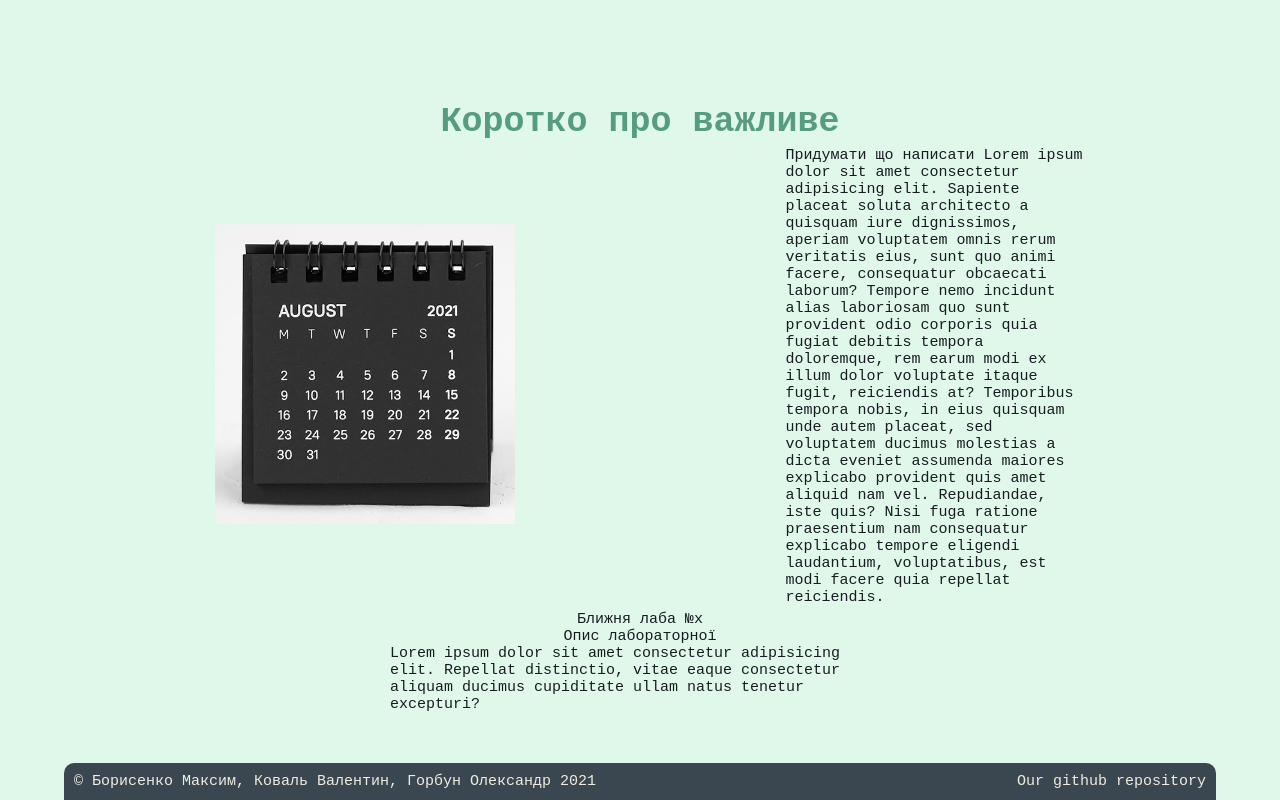
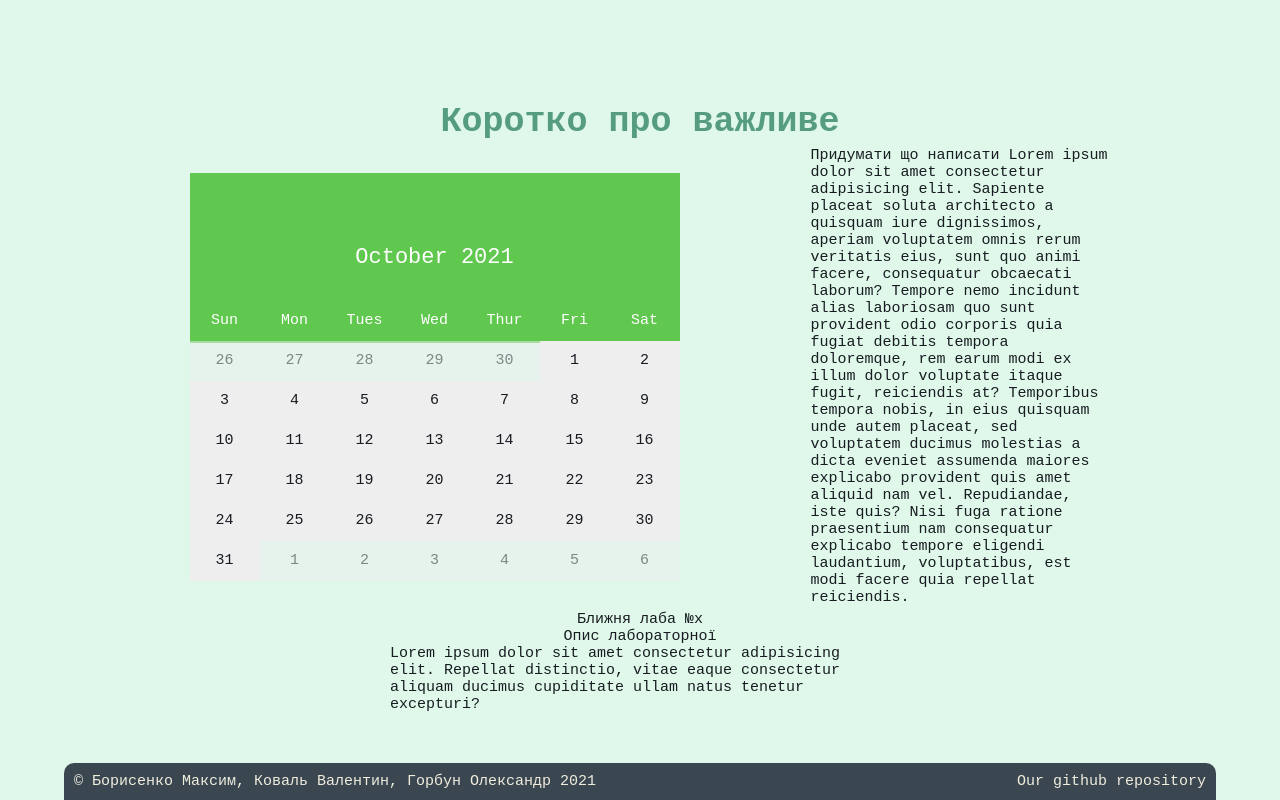
Before and after one commit to bormaxvel/Cursova-lab-site, a website built with Parcel: page src/index.html in a window 1280 px wide. Shown: the part 1810-2610 px from the top of the page. Built offline with nearby package versions, Linux system fonts and the light colour scheme.

Commit message:
CalendarV1

```diff
--- a/src/index.html
+++ b/src/index.html
@@ -69,7 +69,7 @@
 		<div class="block" id="">
 			<h1 class="textAlignCentr">Коротко про важливе</h1>
 			<div class="kalendKilk">
-				<div class="kalend"><img src="img\kalend.jpg" alt=""></div>
+				<div class="kalend"><div id="calendar"></div></div>
 				<div class="vaglyve">
 					<div>Придумати що написати
 						Lorem ipsum dolor sit amet consectetur adipisicing elit. Sapiente placeat soluta architecto a quisquam iure dignissimos, aperiam voluptatem omnis rerum veritatis eius, sunt quo animi facere, consequatur obcaecati laborum? Tempore nemo incidunt alias laboriosam quo sunt provident odio corporis quia fugiat debitis tempora doloremque, rem earum modi ex illum dolor voluptate itaque fugit, reiciendis at? Temporibus tempora nobis, in eius quisquam unde autem placeat, sed voluptatem ducimus molestias a dicta eveniet assumenda maiores explicabo provident quis amet aliquid nam vel. Repudiandae, iste quis? Nisi fuga ratione praesentium nam consequatur explicabo tempore eligendi laudantium, voluptatibus, est modi facere quia repellat reiciendis.
--- a/src/main.js
+++ b/src/main.js
@@ -0,0 +1,79 @@
+// to see a calendar with weeks starts by Monday look here: https://codepen.io/jacknumber/pen/RWLyQW
+
+function calendar(params) {
+    var days_labels = ['Sun', 'Mon', 'Tues', 'Wed', 'Thur', 'Fri', 'Sat'],
+        months_labels = ['January', 'February', 'March', 'April', 'May', 'June', 'July', 'August', 'September', 'October', 'November', 'December'];
+
+    var days_in_month = getDaysInMonth(params.month, params.year),
+        first_day_date = new Date(params.year, params.month, 1),
+        first_day_weekday = first_day_date.getDay();
+
+    var prev_month = params.month == 0 ? 11 : params.month - 1,
+        prev_year = prev_month == 11 ? params.year - 1 : params.year,
+        prev_days = getDaysInMonth(prev_month, prev_year);
+
+    // calendar header
+    var html = '<h2>' + months_labels[params.month] + ' ' + params.year + '</h2>';
+
+    function getDaysInMonth(month, year) {
+      // 0 = last day of the previous month
+      return new Date(year, month + 1, 0).getDate();
+    }
+
+    // calendar content
+    html += '<table class="calendar-table">';
+
+    // week days labels
+    html += '<tr class="week-days">';
+    for (var i = 0; i <= 6; i++) {
+      html += '<td class="day">';
+      html += days_labels[i];
+      html += '</td>';
+    }
+    html += '</tr>';
+
+    var w = 0; // week day
+    var n = 1; // next days date
+    var c = 1; // current date
+
+    // dates loop
+    for (var i = 0; i < 6*days_labels.length; i++) {
+      if (w == 0) {
+        // first week's day
+        html += '<tr class="week">';
+      }
+
+      if (i < new Date(params.year, params.month, 1).getDay()) {
+        // previous month's day
+        html += '<td class="day other-month">' + (prev_days - first_day_weekday + i + 1) + '</td>';
+      } else if (c > days_in_month) {
+        // next month's day
+        html += '<td class="day other-month">' + n + '</td>';
+        n++;
+      } else {
+        // current month's day
+        var options = {weekday: "long", year: "numeric", month: "long", day: "numeric"};
+        var display_date = new Date(params.year, params.month, c);
+        html += '<td class="day" title="' + display_date.toLocaleDateString('en-GB', options) + '">' + c + '</td>';
+        c++;
+      }
+
+      if (w == days_labels.length - 1) {
+        // last week's day
+        html += '</tr>';
+        w = 0;
+      } else {
+        w++;
+      }
+    }
+
+    html += '</tr>';
+    return html;
+  }
+
+  var now = new Date();
+  var params = {
+    month: now.getMonth(),
+    year: now.getFullYear()
+  };
+  document.getElementById('calendar').innerHTML = calendar(params);
--- a/src/style.sass
+++ b/src/style.sass
@@ -389,3 +389,49 @@ footer //футер прижати донизу
 
             .labbody
                 flex-direction: column
+
+
+
+
+//-------------------------- календарік
+
+
+
+#calendar
+  width: 490px
+  margin: 0 auto
+
+#calendar h2
+  line-height: 170px
+  margin: 0
+  font-weight: 300
+  color: #fff
+  background: #60c84f
+  text-align: center
+
+#calendar table
+  width: 100%
+  margin-top: -42px
+  border-collapse: collapse
+
+#calendar .week-days
+  color: #fff
+
+#calendar .day
+  width: 70px
+  height: 40px
+  text-align: center
+
+#calendar .week .day
+  background: #eee
+
+#calendar .week .day:not(.other-month):hover
+  color: #fff
+  background: #60c84f
+
+#calendar .other-month
+  opacity: 0.5
+
+
+p
+  text-align: center
```
